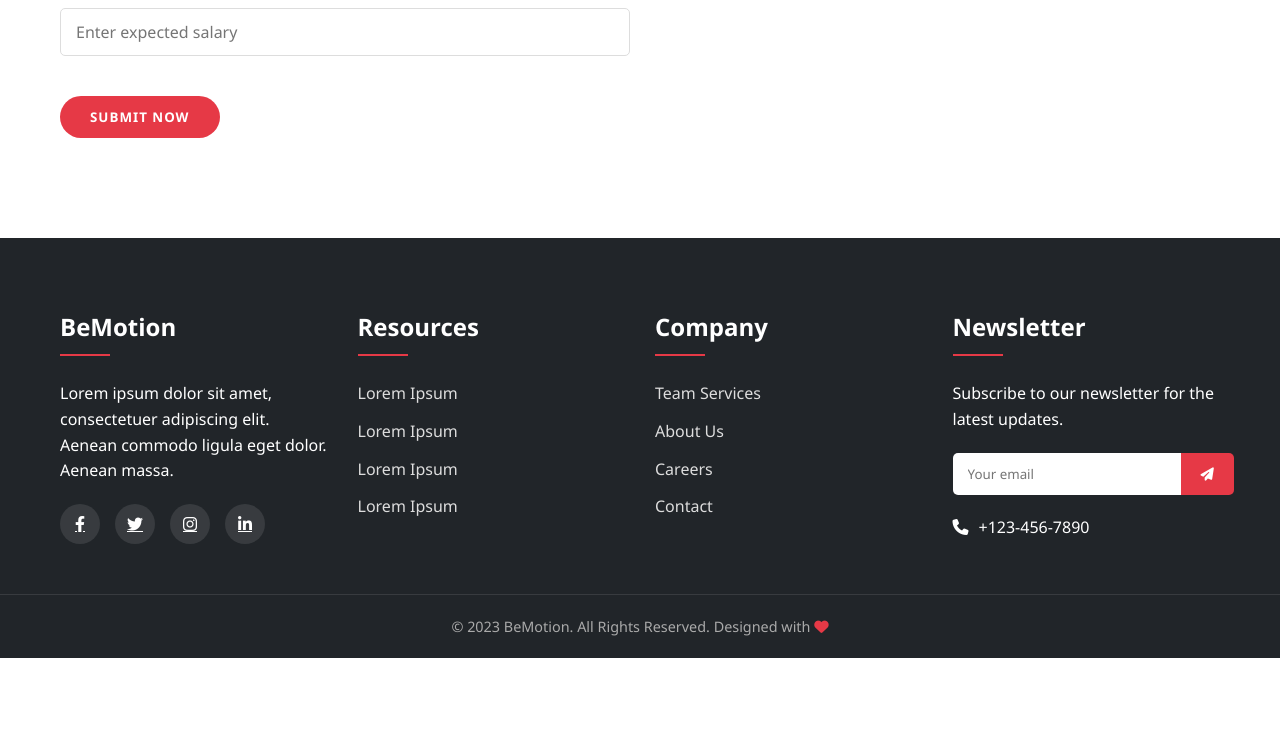
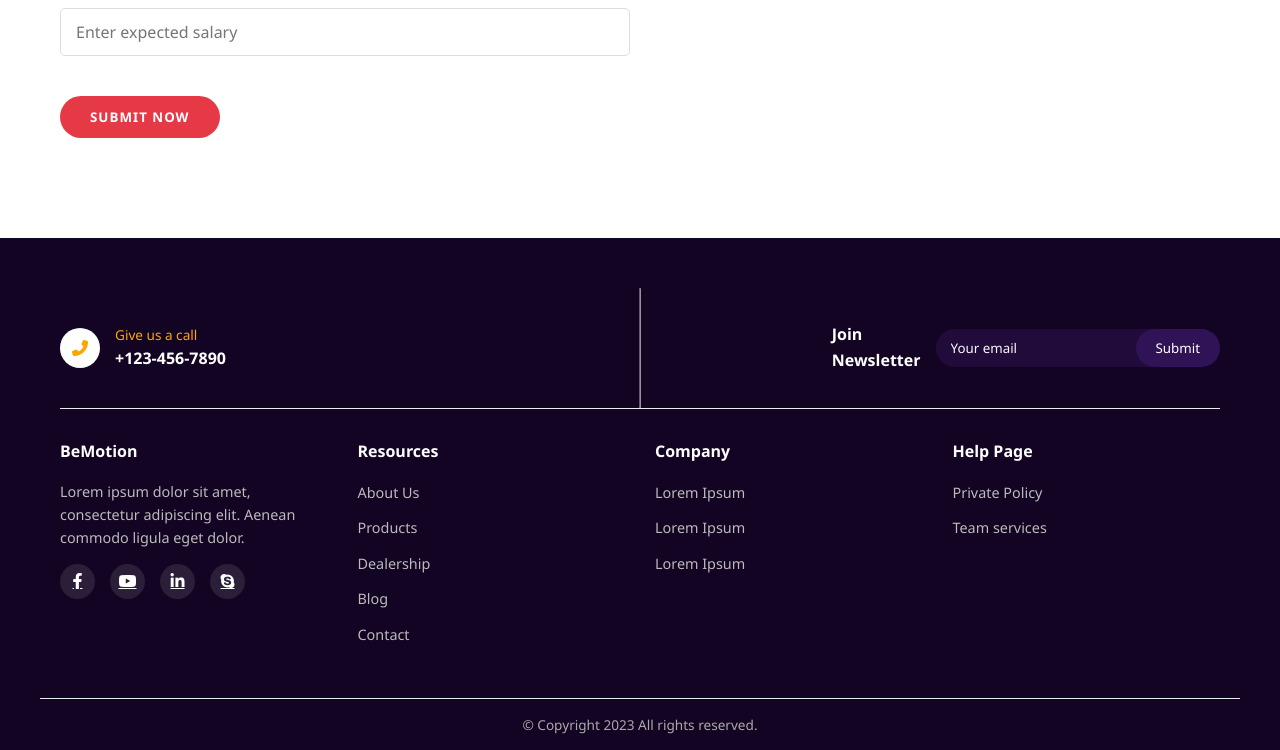
Before and after one commit to electrodragon/BeMotion, a PHP site: page / in a window 1280 px wide. Shown: the part 5492-6242 px from the top of the page. Before the commit the page ends 6150 px from the top, so only its background shows below. Run offline with PHP 8.4, Linux system fonts and the light colour scheme; style sheets or scripts are compiled from the project's sources.

Commit message:
Set Design of Footer Page

```diff
--- a/includes/footer.php
+++ b/includes/footer.php
@@ -1,22 +1,51 @@
 <footer>
-    <div class="container">
+    <div class="container content">
+        <div class="footer-top">
+            <div class="footer-call">
+                <div class="call-icon"><i class="fas fa-phone"></i></div>
+                <div class="call-text">
+                    <span class="call-label">Give us a call</span>
+                    <span class="call-number">+123-456-7890</span>
+                </div>
+            </div>
+
+            <hr class="vertical-divider" />
+
+            <div class="footer-newsletter">
+                <h4>Join <br /> Newsletter</h4>
+                <div class="newsletter-form">
+                    <input type="email" placeholder="Your email" />
+                    <button type="submit">Submit</button>
+                </div>
+            </div>
+        </div>
+
         <div class="footer-grid">
             <div class="footer-col">
                 <h3>BeMotion</h3>
-                <p>Lorem ipsum dolor sit amet, consectetuer adipiscing elit. Aenean commodo ligula eget dolor. Aenean massa.</p>
-
+                <p>Lorem ipsum dolor sit amet, consectetur adipiscing elit. Aenean commodo ligula eget dolor.</p>
                 <div class="social-links">
                     <a href="#"><i class="fab fa-facebook-f"></i></a>
-                    <a href="#"><i class="fab fa-twitter"></i></a>
-                    <a href="#"><i class="fab fa-instagram"></i></a>
+                    <a href="#"><i class="fab fa-youtube"></i></a>
                     <a href="#"><i class="fab fa-linkedin-in"></i></a>
+                    <a href="#"><i class="fab fa-skype"></i></a>
                 </div>
             </div>
 
             <div class="footer-col">
                 <h3>Resources</h3>
                 <ul class="footer-links">
-                    <li><a href="#">Lorem Ipsum</a></li>
+                    <li><a href="#">About Us</a></li>
+                    <li><a href="#">Products</a></li>
+                    <li><a href="#">Dealership</a></li>
+                    <li><a href="#">Blog</a></li>
+                    <li><a href="#">Contact</a></li>
+                </ul>
+            </div>
+
+            <div class="footer-col">
+                <h3>Company</h3>
+                <ul class="footer-links">
                     <li><a href="#">Lorem Ipsum</a></li>
                     <li><a href="#">Lorem Ipsum</a></li>
                     <li><a href="#">Lorem Ipsum</a></li>
@@ -24,35 +53,20 @@
             </div>
 
             <div class="footer-col">
-                <h3>Company</h3>
+                <h3>Help Page</h3>
                 <ul class="footer-links">
-                    <li><a href="#">Team Services</a></li>
-                    <li><a href="#">About Us</a></li>
-                    <li><a href="#">Careers</a></li>
-                    <li><a href="#">Contact</a></li>
+                    <li><a href="#">Private Policy</a></li>
+                    <li><a href="#">Team services</a></li>
                 </ul>
-            </div>
-
-            <div class="footer-col">
-                <h3>Newsletter</h3>
-                <p>Subscribe to our newsletter for the latest updates.</p>
-
-                <div class="newsletter-form">
-                    <input type="email" placeholder="Your email">
-                    <button type="submit"><i class="fas fa-paper-plane"></i></button>
-                </div>
-
-                <div style="margin-top: 20px; display: flex; align-items: center; gap: 10px;">
-                    <i class="fas fa-phone"></i>
-                    <p>+123-456-7890</p>
-                </div>
             </div>
         </div>
     </div>
 
+<!--    <hr />-->
+
     <div class="copyright">
         <div class="container">
-            <p>&copy; 2023 BeMotion. All Rights Reserved. Designed with <i class="fas fa-heart" style="color: var(--secondary);"></i></p>
+            <p>&copy; Copyright 2023 All rights reserved.</p>
         </div>
     </div>
 </footer>
--- a/scss/_footer.scss
+++ b/scss/_footer.scss
@@ -1,99 +1,192 @@
 footer {
-    background-color: var(--dark);
+    background-color: #130423;
     color: white;
-    padding: 70px 0 0;
+    padding: 50px 0 0;
+    font-family: 'Poppins', sans-serif;
+}
+
+.content{
+    border-bottom: 1px solid var(--light-gray);
+}
+
+.footer-top {
+    display: flex;
+    justify-content: space-between;
+    align-items: center;
+    flex-wrap: wrap;
+    border-bottom: 1px solid var(--light-gray);
+    margin-bottom: 30px;
+}
+
+.footer-call {
+    display: flex;
+    align-items: center;
+    flex: 1;
+    gap: 15px;
+
+    .call-icon {
+        background: white;
+        color: orange;
+        border-radius: 50%;
+        width: 40px;
+        height: 40px;
+        display: flex;
+        justify-content: center;
+        align-items: center;
+        font-size: 1rem;
+        transform: rotate(270deg);
+    }
+
+    .call-text {
+        display: flex;
+        flex-direction: column;
+
+        .call-label {
+            color: orange;
+            font-size: 0.85rem;
+        }
+
+        .call-number {
+            font-weight: 700;
+            color: white;
+        }
+    }
+}
+
+.vertical-divider {
+    width: 1px;
+    height: 120px; // adjust as needed
+    background-color: var(--light-gray);
+    opacity: 0.6;
+}
+
+.footer-newsletter {
+    flex: 1;
+    display: flex;
+    align-items: center;
+    justify-content: flex-end;
+    gap: 15px;
+
+    h4 {
+        margin: 0;
+        font-size: 1rem;
+    }
+
+    .newsletter-form {
+        display: flex;
+        background: rgba(32, 11, 58, 1);
+        border-radius: 30px;
+        input {
+            background: rgba(32, 11, 58, 1);
+            user-focus: none;
+            border: none;
+            padding: 10px 15px;
+            border-radius: 30px 0 0 30px;
+            color: white;
+            width: 200px;
+        }
+
+        input:focus {
+            outline: none;
+            box-shadow: none;
+        }
+
+        input::placeholder {
+            color: var(--light);
+        }
+
+        button {
+            background: rgba(48, 18, 86, 1);
+            border: none;
+            padding: 10px 20px;
+            color: white;
+            border-radius: 30px;
+            cursor: pointer;
+            transition: all 0.3s ease;
+        }
+
+        button:hover {
+            background: rgba(88, 40, 160, 1); // 🔆 brighter purple
+            transform: scale(1.05); // 🔍 slightly grow
+            box-shadow: 0 8px 20px rgba(88, 40, 160, 0.3); // 🌟 soft glow
+        }
+    }
 }
 
 .footer-grid {
     display: grid;
-    grid-template-columns: repeat(auto-fit, minmax(250px, 1fr));
+    grid-template-columns: repeat(auto-fit, minmax(180px, 1fr));
     gap: 30px;
-    margin-bottom: 50px;
+    padding-bottom: 40px;
 }
 
 .footer-col h3 {
-    font-size: 1.5rem;
-    margin-bottom: 25px;
-    position: relative;
-    padding-bottom: 10px;
+    font-size: 1rem;
+    margin-bottom: 15px;
+    font-weight: 700;
+    text-transform: capitalize;
+    color: white;
 }
 
-.footer-col h3::after {
-    content: '';
-    position: absolute;
-    bottom: 0;
-    left: 0;
-    width: 50px;
-    height: 2px;
-    background: var(--secondary);
+.footer-col p {
+    font-size: 0.9rem;
+    color: #bbb;
+    line-height: 1.6;
 }
 
 .footer-links {
     list-style: none;
+    padding: 0;
 }
 
 .footer-links li {
-    margin-bottom: 12px;
+    margin-bottom: 10px;
 }
 
-.footer-links li a {
-    color: #ddd;
+.footer-links a {
+    color: #bbb;
     text-decoration: none;
-    transition: color 0.3s;
+    font-size: 0.9rem;
+    transition: 0.3s;
 }
 
-.footer-links li a:hover {
-    color: var(--secondary);
-}
-
-.newsletter-form {
-    display: flex;
-    margin-top: 20px;
-}
-
-.newsletter-form input {
-    flex: 1;
-    padding: 12px 15px;
-    border: none;
-    border-radius: 5px 0 0 5px;
-}
-
-.newsletter-form button {
-    background: var(--secondary);
-    color: white;
-    border: none;
-    padding: 0 20px;
-    border-radius: 0 5px 5px 0;
-    cursor: pointer;
+.footer-links a:hover {
+    color: orange;
 }
 
 .social-links {
     display: flex;
     gap: 15px;
-    margin-top: 20px;
-}
+    margin-top: 15px;
 
-.social-links a {
+    a {
         display: inline-flex;
+        width: 35px;
+        height: 35px;
         align-items: center;
         justify-content: center;
-    width: 40px;
-    height: 40px;
         background: rgba(255, 255, 255, 0.1);
         color: white;
         border-radius: 50%;
-    transition: all 0.3s;
+        transition: 0.3s;
+
+        &:hover {
+            background: orange;
+            transform: translateY(-3px);
+        }
+    }
 }
 
-.social-links a:hover {
-    background: var(--secondary);
-    transform: translateY(-3px);
-}
+//hr {
+//    border: none;
+//    border-top: 1px solid  var(--light-gray);
+//    opacity: 0.6;
+//    margin: 0 120px;
+//}
 
 .copyright {
     text-align: center;
-    padding: 20px 0;
-    border-top: 1px solid rgba(255, 255, 255, 0.1);
-    font-size: 0.9rem;
+    padding: 15px 0;
     color: #aaa;
+    font-size: 0.85rem;
 }
```
Lines whose indentation alone changed are shown as unchanged.
